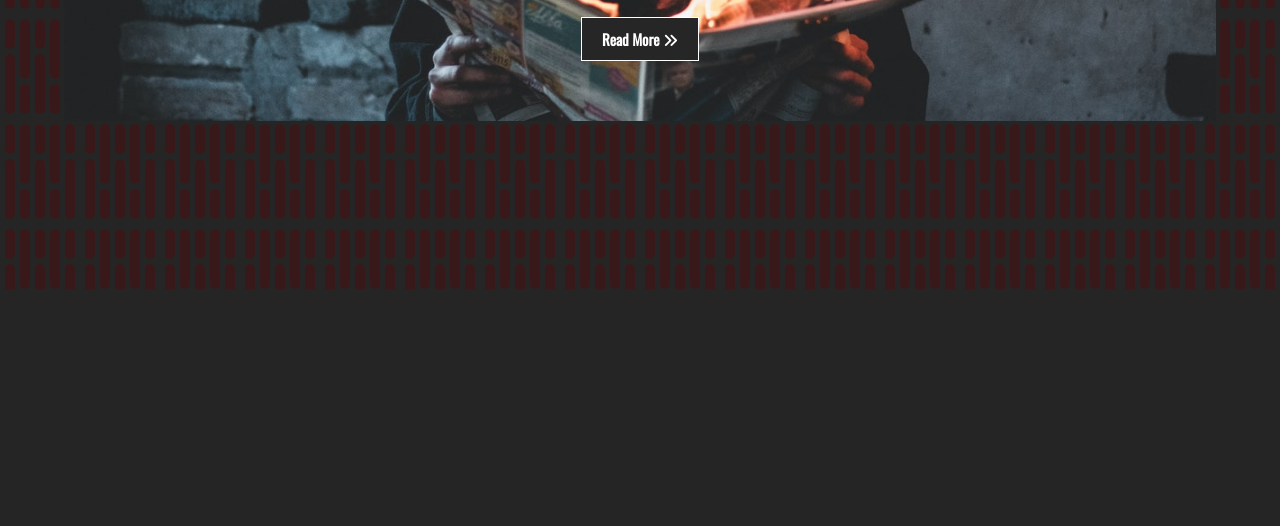
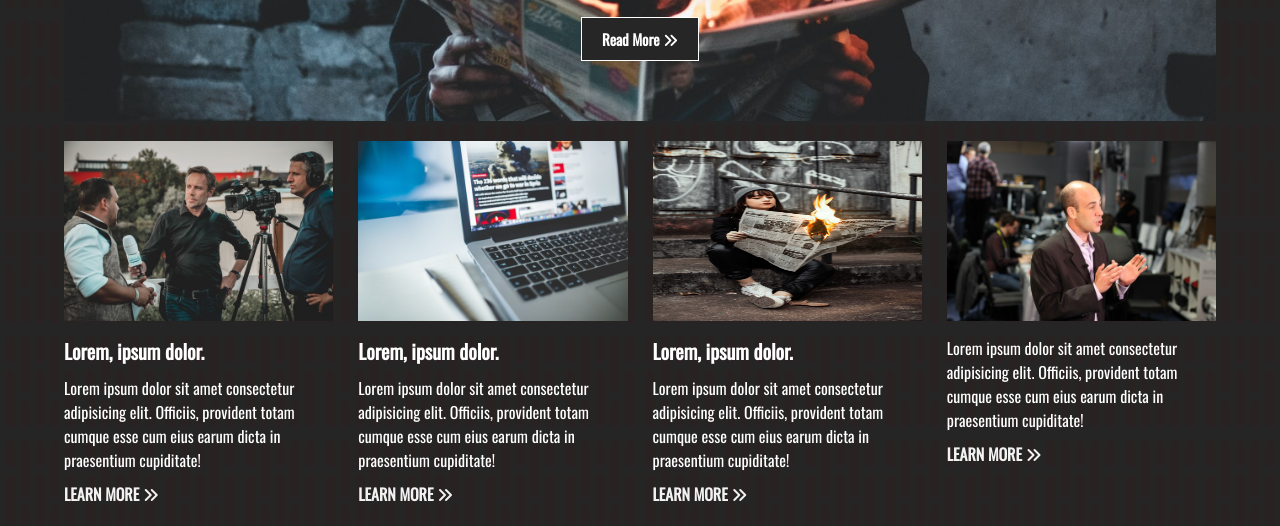
Before and after one commit to davidegc/technews, a plain HTML site: page index.html in a window 1280 px wide. Shown: the part 511-1037 px from the top of the page. Before the commit the page ends 800 px from the top, so only its background shows below. Drawn offline with nearby package versions, Linux system fonts and the light colour scheme; a script that the page names is missing.

Commit message:
Se creo la seccion News Cards

```diff
--- a/index.html
+++ b/index.html
@@ -49,6 +49,34 @@
             <a href="#" class="btn">Read More <i class="fas fa-angle-double-right"></i></a>
         </header>
 
+        <!-- NEWS CARDS -->
+        <div class="news-cards">
+            <div>
+                <img src="img/news1.jpg" alt="News 1">
+                <h3>Lorem, ipsum dolor.</h3>
+                <p>Lorem ipsum dolor sit amet consectetur adipisicing elit. Officiis, provident totam cumque esse cum eius earum dicta in praesentium cupiditate!</p>
+                <a href="#">Learn More <i class="fas fa-angle-double-right"></i></a>
+            </div>
+            <div>
+            <img src="img/news2.jpg" alt="News 2">
+                <h3>Lorem, ipsum dolor.</h3>
+                <p>Lorem ipsum dolor sit amet consectetur adipisicing elit. Officiis, provident totam cumque esse cum eius earum dicta in praesentium cupiditate!</p>
+                <a href="#">Learn More <i class="fas fa-angle-double-right"></i></a>
+            </div>
+            <div>
+        <img src="img/news3.jpg" alt="News 3">
+                <h3>Lorem, ipsum dolor.</h3>
+                <p>Lorem ipsum dolor sit amet consectetur adipisicing elit. Officiis, provident totam cumque esse cum eius earum dicta in praesentium cupiditate!</p>
+                <a href="#">Learn More <i class="fas fa-angle-double-right"></i></a>
+            </div>
+            <div>
+                <img src="img/news4.jpg" alt="News 4">
+                <h3></h3>
+                <p>Lorem ipsum dolor sit amet consectetur adipisicing elit. Officiis, provident totam cumque esse cum eius earum dicta in praesentium cupiditate!</p>
+                <a href="#">Learn More <i class="fas fa-angle-double-right"></i></a>
+            </div>
+        </div>
+
     </div>
 
     <!-- FONTAWESOME -->
--- a/style.css
+++ b/style.css
@@ -79,6 +79,7 @@ hr {
     flex-direction: column;
     align-items: center;
     justify-content: flex-end;
+    margin-bottom: 20px;
 }
 
 .btn {
@@ -102,3 +103,33 @@ hr {
 .showcase p {
     margin-bottom: 10px;
 }
+
+/* NEWS CARDS */
+.news-cards {
+    display: grid;
+    grid-template-columns: 1fr 1fr 1fr 1fr;
+    gap: 25px;
+    margin: 10px 0;
+}
+
+.news-cards img {
+    width: 100%;
+    height: 180px;
+}
+
+.news-cards h3 {
+    font-size: 20px;
+    margin: 10px 0;
+}
+
+.news-cards a {
+    padding: 10px 0;
+    color: #f2f2f2;
+    text-transform: uppercase;
+    display: inline-block;
+    font-weight: bold;
+}
+
+.news-cards a:hover {
+    text-decoration: underline;
+}
```
Also changed, not shown: img/news1.jpg (added), img/news2.jpg (added), img/news3.jpg (added), img/news4.jpg (added).
